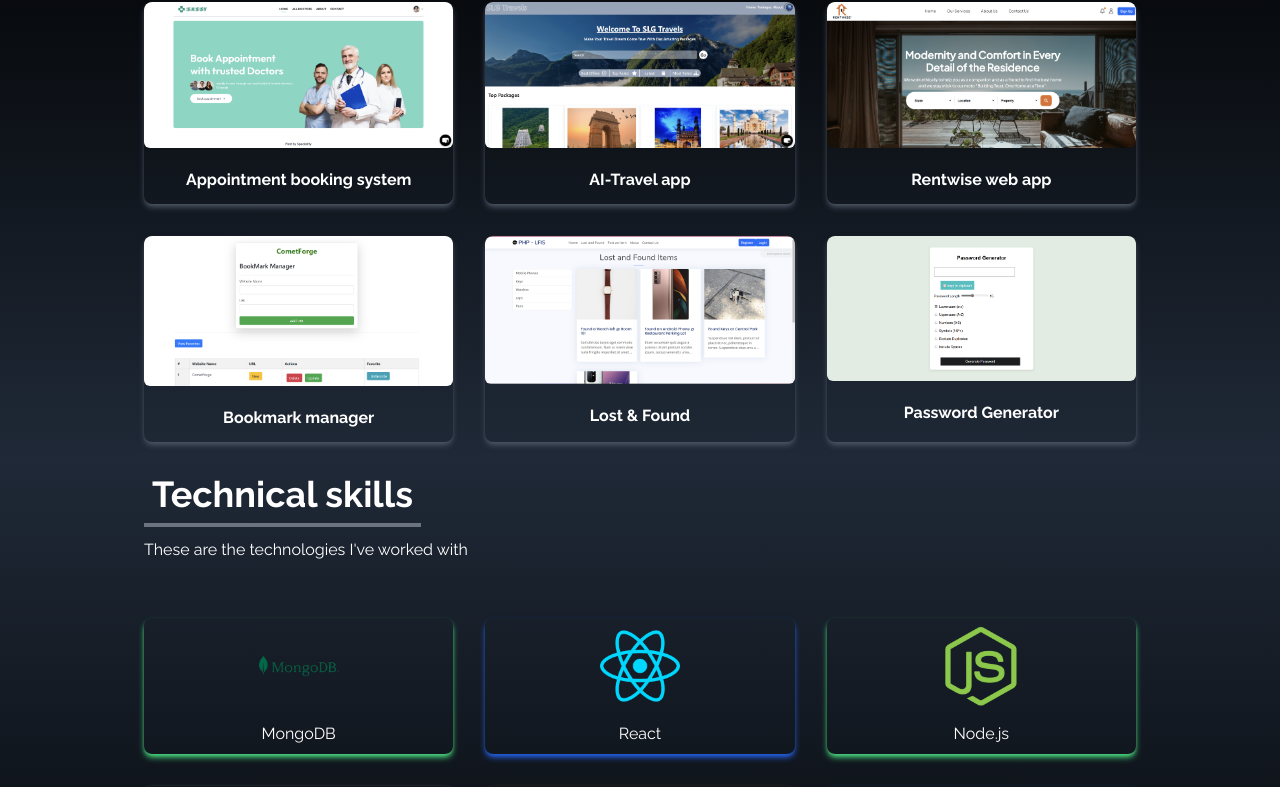
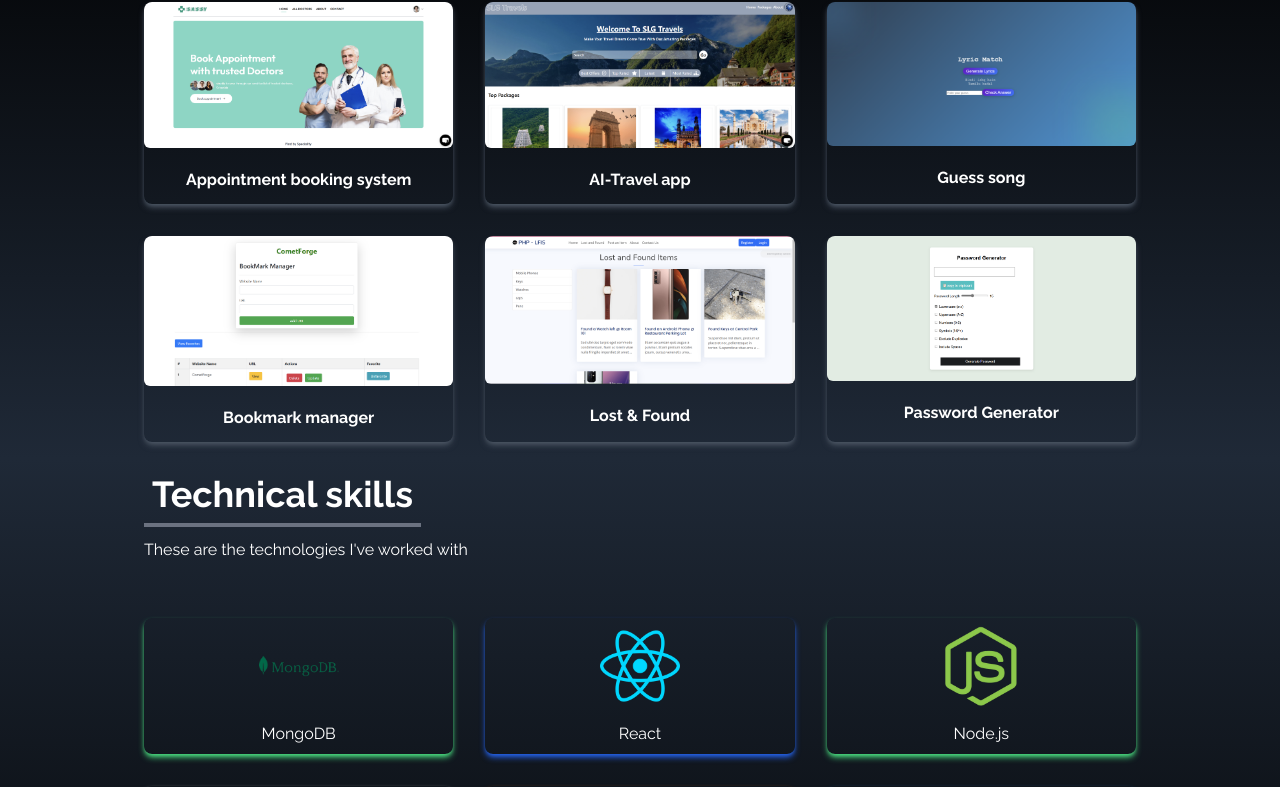
Before and after one commit to sairam311/port-folio, a React (Create React App) app: page / in a window 1280 px wide. Shown: the part 1538-2325 px from the top of the page. Built offline with nearby package versions, Linux system fonts and the light colour scheme.

Commit message:
projects updated

```diff
--- a/src/components/Projects.jsx
+++ b/src/components/Projects.jsx
@@ -1,7 +1,7 @@
 import React, { useState } from "react";
 import sassy_medical from "../assets/portfolio/sassy_medical.png";
 import lostandfound from "../assets/portfolio/lost&found.png";
-import rentwise from "../assets/portfolio/rentwise.png";
+import guess_song from "../assets/portfolio/guess_song.png";
 import travels from "../assets/portfolio/aitravel.png";
 import bookmarkmanager from "../assets/portfolio/bookmarkmanager.png";
 import passwordgenerator from "../assets/portfolio/passwordgenerator.png";
@@ -24,10 +24,10 @@ const Projects = () => {
     },
     {
       id: 3,
-      title:"Rentwise web app",
-      src: rentwise,
-      techStack: ["DJango", "Python", "API Integration", "HTML", "JavaScript"],
-      link: "",
+      title:"Guess song",
+      src: guess_song,
+      techStack: ["React.js", "JavaScript", "API Integration", "CSS"],
+      link: "https://sairam311.github.io/Guess-song/",
     },
     {
       id: 4,
```
Also changed, not shown: src/assets/portfolio/guess_song.png (added).
